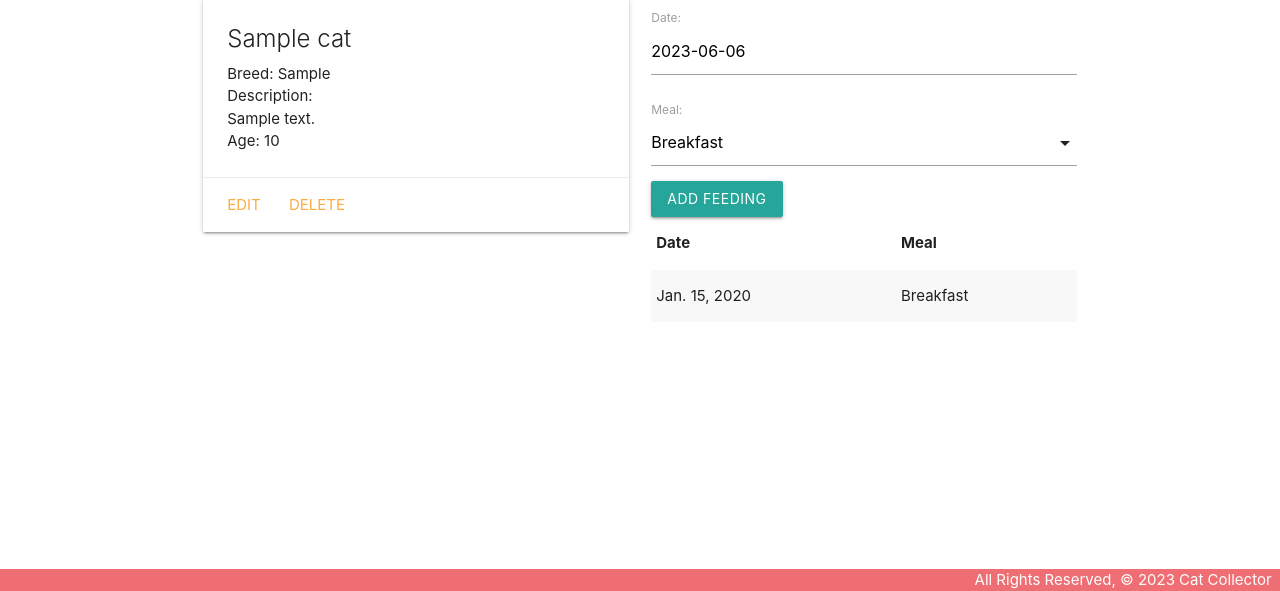
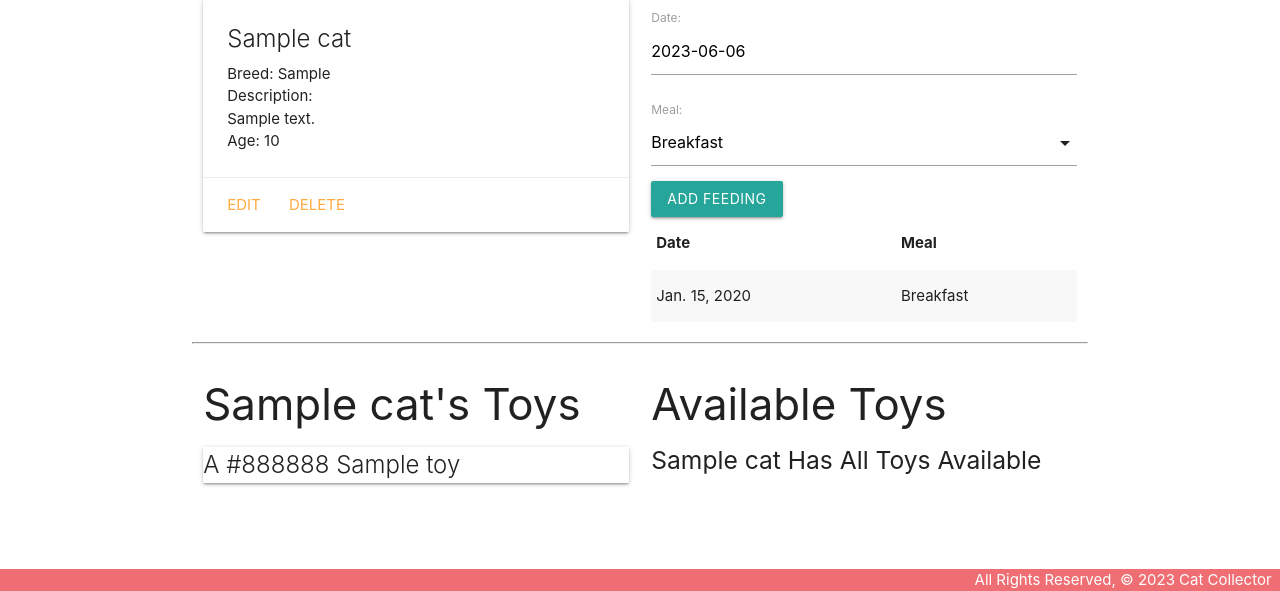
Before and after one commit to carlosm22700/django-cat-collector, a Django app: page /cats/1/ in a window 1280 px wide. Shown: the part 209-800 px from the top of the page. Run offline with Django 4.2, Linux system fonts and the light colour scheme; tables that the repository leaves empty hold one stand-in row (values such as "Sample post").

Commit message:
adds list of unassociated toys

```diff
--- a/main_app/templates/main_app/cats/detail.html
+++ b/main_app/templates/main_app/cats/detail.html
@@ -47,6 +47,49 @@
   <!-- New Markup Above -->
 </div>
 
+<hr />
+
+<div class="row">
+  <div class="col s6">
+    <h3>{{cat.name}}'s Toys</h3>
+    {% if cat.toys.count %} {% for toy in cat.toys.all %}
+    <div class="card">
+      <div class="card-conent">
+        <span class="card-title">
+          A
+          <span class="{{toy.color.lower}}-text">{{toy.color}}</span>
+          {{toy.name}}
+        </span>
+      </div>
+    </div>
+    {% endfor %} {% else %}
+    <h5>{{cat.name}} doesn't have any toys 😿</h5>
+    {% endif %}
+  </div>
+  <div class="col s6">
+    <h3>Available Toys</h3>
+    {% if toys.count %} {% for toy in toys %}
+    <div class="card">
+      <div class="card-conent">
+        <span class="card-title">
+          A
+          <span class="{{toy.color.lower}}-text">{{toy.color}}</span>
+          {{toy.name}}
+        </span>
+      </div>
+      <div class="card-action">
+        <form action="" method="POST">
+          {% csrf_token %}
+          <input type="submit" value="Add" class="btn pink" />
+        </form>
+      </div>
+    </div>
+    {% endfor %} {% else %}
+    <h5>{{cat.name}} Has All Toys Available</h5>
+    {% endif %}
+  </div>
+</div>
+
 <!-- below all HTML -->
 <script>
   const dateEl = document.getElementById("id_date");
--- a/main_app/views.py
+++ b/main_app/views.py
@@ -18,9 +18,14 @@ def cats_index(request):
 
 def cats_detail(request, cat_id):
     cat = Cat.objects.get(id=cat_id)
+    #generate a list of ids for al the toys associated with a cat
+    id_list = cat.toys.all().values_list('id')
+
+    #generate a list of toys while excluding the one containing ids included in the id_list
+    toys_cat_doesnt_have = Toy.objects.exclude(id__in=id_list)
     #instantiate Feeding Form to be rendered
     feeding_form = FeedingForm()
-    return render(request, "main_app/cats/detail.html", {"cat": cat, 'feeding_form': feeding_form})
+    return render(request, "main_app/cats/detail.html", {"cat": cat, 'feeding_form': feeding_form, 'toys': toys_cat_doesnt_have})
 
 def add_feeding(request, cat_id):
     form = FeedingForm(request.POST)
```
